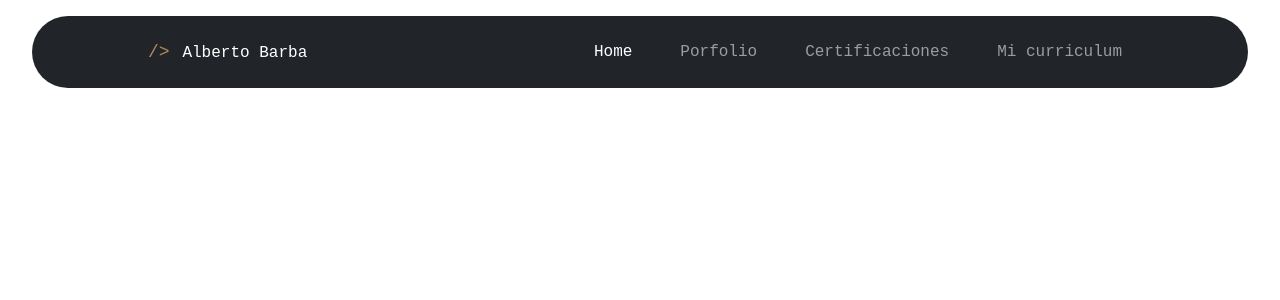
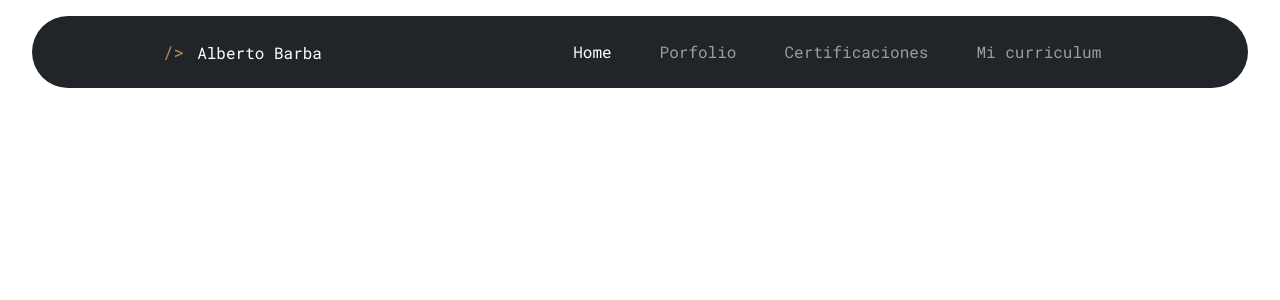
Before and after one commit to AlbertoBarba1997/AlbertoBarba1997.github.io, an Angular app: page / in a window 1280 px wide. Shown: the top 300 px of the page. Built offline with nearby package versions, Linux system fonts and the light colour scheme.

Commit message:
1. Navbar animada header fix 1

```diff
--- a/src/app/components/cabecera/cabecera.component.css
+++ b/src/app/components/cabecera/cabecera.component.css
@@ -30,8 +30,8 @@
 }
 
 .container-fluid{
-  margin-left: 80px;
-  margin-right: 74px;
+  margin-left: 8%;
+  margin-right: 8%;
 }
 
 
--- a/src/index.html
+++ b/src/index.html
@@ -7,6 +7,9 @@
   <meta name="viewport" content="width=device-width, initial-scale=1">
   <link rel="icon" type="image/x-icon" href="favicon.ico">
   <link href="https://fonts.googleapis.com/css2?family=Roboto:wght@400;500;700&display=swap" rel="stylesheet">
+  <link rel="preconnect" href="https://fonts.googleapis.com">
+  <link rel="preconnect" href="https://fonts.gstatic.com" crossorigin>
+  <link href="https://fonts.googleapis.com/css2?family=Roboto+Mono:ital,wght@0,100..700;1,100..700&display=swap" rel="stylesheet">
 
 </head>
 <body>
```
